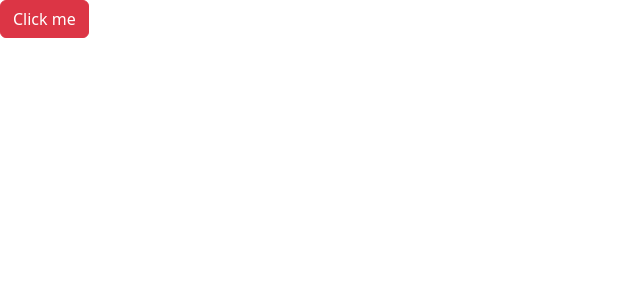
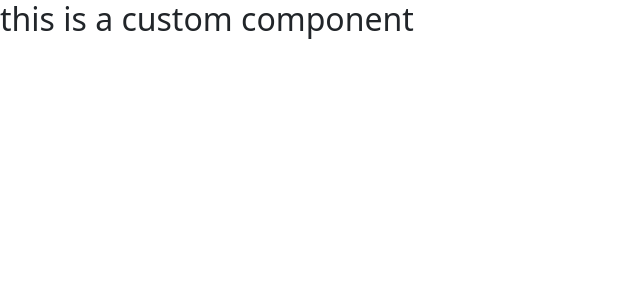
Before and after one commit to claudiu-gonciulea/first-react-app, a React (Create React App) app: page / in a window 1280 px wide. Shown: the top 300 px of the page, without its empty margins (0-640 px from the left). Built offline with nearby package versions, Linux system fonts and the light colour scheme.

Commit message:
add custom react component called NavBar

```diff
--- /dev/null
+++ b/src/App.jsx
@@ -0,0 +1,8 @@
+import {Component} from 'react';
+
+export class NavBar extends Component {
+
+    render() { // react automatically calls this method when the component is rendered
+        return <h2>this is a custom component</h2>;
+    }
+}
--- a/src/index.js
+++ b/src/index.js
@@ -6,5 +6,9 @@ import 'popper.js/dist/umd/popper';
 import 'bootstrap/dist/js/bootstrap';
 import 'bootstrap/dist/css/bootstrap.css';
 
-var buttonElement = <button class="btn btn-danger">Click me</button>;
-ReactDOM.render(buttonElement, document.getElementById("root"));
+import {NavBar} from "./App.jsx"
+
+ReactDOM.render(<NavBar />, document.getElementById("root"));
+
+// var buttonElement = <button class="btn btn-danger">Click me</button>;
+// ReactDOM.render(buttonElement, document.getElementById("root"));
```
